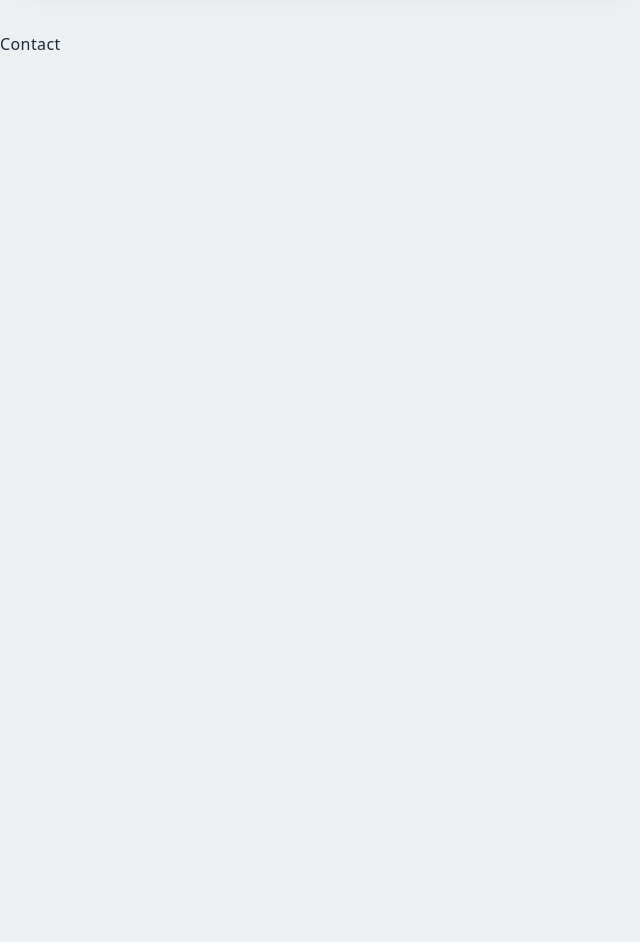
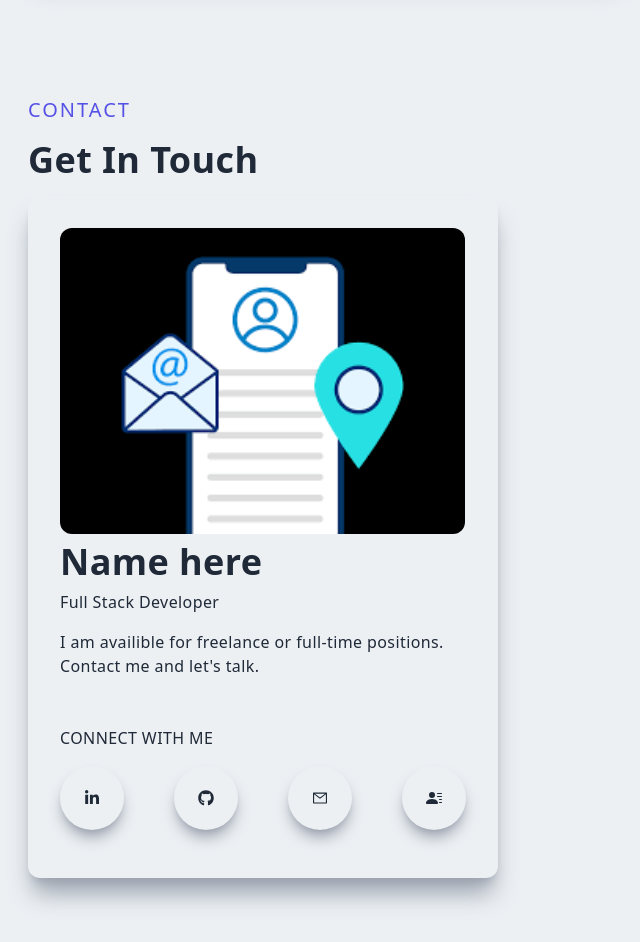
Before and after one commit to Erey2790/newportnext, a Next.js app: page / in a window 1280 px wide. Shown: the part 3260-4202 px from the top of the page, without its empty margins (0-640 px from the left). Before the commit the page ends 3316 px from the top, so only its background shows below. Built offline with nearby package versions, Linux system fonts and the light colour scheme.

Commit message:
right contact sheet is almost done

```diff
--- a/components/Contact.jsx
+++ b/components/Contact.jsx
@@ -1,9 +1,63 @@
-import React from 'react'
+import React from "react";
+import contactimgg from "../public/assets/contactimg.png";
+import Image from "next/image";
+
+import { FaLinkedinIn, FaGithub } from "react-icons/fa";
+import { BsFillPersonLinesFill } from "react-icons/bs";
+import { AiOutlineMail } from "react-icons/ai";
 
 const Contact = () => {
   return (
-    <div>Contact</div>
-  )
-}
+    <div className="w-full lg:h-screen">
+      <div className="max-w-[1240px] m-auto px-2 py-16 w-full">
+        <p className="text-xl tracking-widest uppercase text-[#5651e5]">
+          Contact
+        </p>
+        <h2 className="py-4">Get In Touch</h2>
+        <div className="grid lg:grid-cols-5 gap-8">
+          {/* left */}
+          <div className="col-span-3 lg:col-span-2 w-full h-full shadow-xl shadow-gray-400 rounded-xl p-4">
+            <div className="lg:p-4 h-full">
+              <div>
+                <Image
+                  className="rounded-xl hover:scale-105 ease-in duration-300"
+                  src={contactimgg}
+                  width={405}
+                  alt=""
+                />
+              </div>
+              <div>
+                <h2 className="py-2">Name here</h2>
+                <p>Full Stack Developer</p>
+                <p className="py-4">
+                  I am availible for freelance or full-time positions. Contact
+                  me and let's talk.
+                </p>
+              </div>
+              <div>
+                <p className="uppercase pt-8">Connect With Me</p>
+                <div className="flex items-center justify-between py-4">
+                  <div className="rounded-full shadow-lg shadow-gray-400 p-6 cursor-pointer hover:scale-110 ease-in duration-300">
+                    <FaLinkedinIn />
+                  </div>
+                  <div className="rounded-full shadow-lg shadow-gray-400 p-6 cursor-pointer hover:scale-110 ease-in duration-300">
+                    <FaGithub />
+                  </div>
+                  <div className="rounded-full shadow-lg shadow-gray-400 p-6 cursor-pointer hover:scale-110 ease-in duration-300">
+                    <AiOutlineMail />
+                  </div>
+                  <div className="rounded-full shadow-lg shadow-gray-400 p-6 cursor-pointer hover:scale-110 ease-in duration-300">
+                    <BsFillPersonLinesFill />
+                  </div>
+                </div>
+              </div>
+            </div>
+          </div>
+          {/* right */}
+        </div>
+      </div>
+    </div>
+  );
+};
 
-export default Contact
+export default Contact;
```
Also changed, not shown: public/assets/contactimg.png (added).
